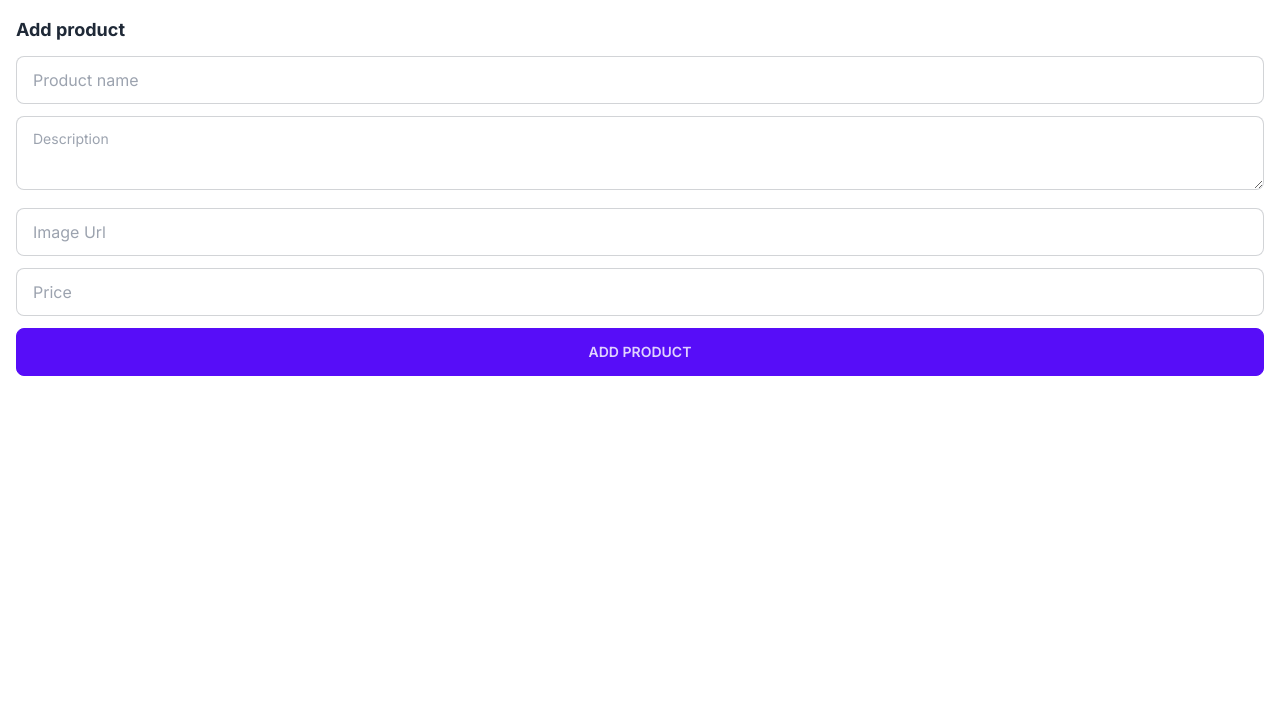
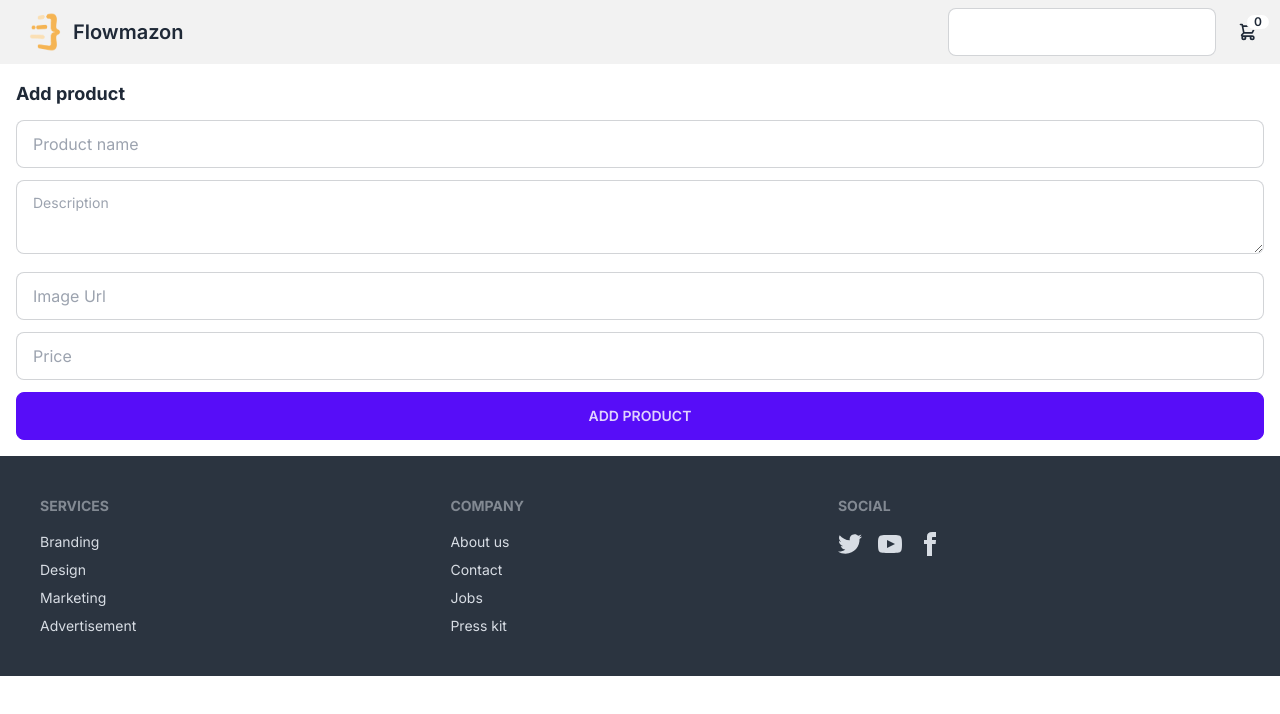
Before and after one commit to felipe300/nextjs-ecommerce, a Next.js app: page /add-product in a window 1280 px wide. Shown: the top 714 px of the page. Built offline with nearby package versions, Linux system fonts and the light colour scheme; no server answers.

Commit message:
feat: add navbar & footer

```diff
--- /dev/null
+++ b/src/app/Footer.tsx
@@ -0,0 +1,30 @@
+export default function Footer () {
+  return (
+    <footer className="p-10 bg-neutral text-neutral-content">
+      <div className="footer m-auto max-w-7xl">
+        <nav>
+          <span className="footer-title">Services</span>
+          <a className="link link-hover">Branding</a>
+          <a className="link link-hover">Design</a>
+          <a className="link link-hover">Marketing</a>
+          <a className="link link-hover">Advertisement</a>
+        </nav>
+        <nav>
+          <span className="footer-title">Company</span>
+          <a className="link link-hover">About us</a>
+          <a className="link link-hover">Contact</a>
+          <a className="link link-hover">Jobs</a>
+          <a className="link link-hover">Press kit</a>
+        </nav>
+        <nav>
+          <span className="footer-title">Social</span>
+          <div className="grid grid-flow-col gap-4">
+            <a><svg xmlns="http://www.w3.org/2000/svg" width="24" height="24" viewBox="0 0 24 24" className="fill-current"><path d="M24 4.557c-.883.392-1.832.656-2.828.775 1.017-.609 1.798-1.574 2.165-2.724-.951.564-2.005.974-3.127 1.195-.897-.957-2.178-1.555-3.594-1.555-3.179 0-5.515 2.966-4.797 6.045-4.091-.205-7.719-2.165-10.148-5.144-1.29 2.213-.669 5.108 1.523 6.574-.806-.026-1.566-.247-2.229-.616-.054 2.281 1.581 4.415 3.949 4.89-.693.188-1.452.232-2.224.084.626 1.956 2.444 3.379 4.6 3.419-2.07 1.623-4.678 2.348-7.29 2.04 2.179 1.397 4.768 2.212 7.548 2.212 9.142 0 14.307-7.721 13.995-14.646.962-.695 1.797-1.562 2.457-2.549z"></path></svg></a>
+            <a><svg xmlns="http://www.w3.org/2000/svg" width="24" height="24" viewBox="0 0 24 24" className="fill-current"><path d="M19.615 3.184c-3.604-.246-11.631-.245-15.23 0-3.897.266-4.356 2.62-4.385 8.816.029 6.185.484 8.549 4.385 8.816 3.6.245 11.626.246 15.23 0 3.897-.266 4.356-2.62 4.385-8.816-.029-6.185-.484-8.549-4.385-8.816zm-10.615 12.816v-8l8 3.993-8 4.007z"></path></svg></a>
+            <a><svg xmlns="http://www.w3.org/2000/svg" width="24" height="24" viewBox="0 0 24 24" className="fill-current"><path d="M9 8h-3v4h3v12h5v-12h3.642l.358-4h-4v-1.667c0-.955.192-1.333 1.115-1.333h2.885v-5h-3.808c-3.596 0-5.192 1.583-5.192 4.615v3.385z"></path></svg></a>
+          </div>
+        </nav>
+      </div>
+    </footer>
+  )
+}
--- /dev/null
+++ b/src/app/Nabar/Navbar.tsx
@@ -0,0 +1,40 @@
+import Image from "next/image";
+import Link from "next/link";
+import logo from "@/assets/logo.png"
+import { redirect } from "next/navigation";
+import { getCart } from "@/lib/db/cart";
+import ShoppingCartBtn from "./ShoppingCartBtn";
+
+async function searchProducts (formData: FormData) {
+"use server"
+  const searchQuery = formData.get("searchQuery")?.toString()
+
+  if(searchQuery) {
+    redirect(`/search?query=${searchQuery}`)
+  }
+}
+
+export default async function Navbar() {
+  const cart = await getCart()
+
+  return (
+    <section className="bg-base-200">
+      <div className="navbar max-w-7xl m-auto flex-col sm:flex-row gap-2">
+        <div className="flex-1">
+          <Link href="/" className="btn btn-ghost text-xl normal-case">
+            <Image src={logo} alt="Flowmazon logo" width={40} height={40} />
+            Flowmazon
+          </Link>
+        </div>
+        <div className="flex-none gap-2">
+          <form action={searchProducts}>
+            <div className="form-control">
+              <input name="searchQuery" className="input input-bordered w-full min-w-[200px]" />
+            </div>
+          </form>
+          <ShoppingCartBtn cart={cart} />
+        </div>
+      </div>
+    </section>
+  )
+}
--- /dev/null
+++ b/src/app/Nabar/ShoppingCartBtn.tsx
@@ -0,0 +1,51 @@
+"use client"
+
+import { ShoppingCart } from "@/lib/db/cart"
+import { formatPrice } from "@/lib/format"
+import Link from "next/link"
+
+type ShoppingCartBtnProps = {
+  cart: ShoppingCart | null
+}
+
+export default function ShoppingCartBtn ({ cart }: ShoppingCartBtnProps) {
+function closeDropdown () {
+    const el = document.activeElement as HTMLElement
+    if (el) {
+      el.blur()
+    }
+  }
+
+  return (
+    <div className="dropdown dropdown-end">
+      <label tabIndex={0} className="btn btn-ghost btn-circle">
+        <div className="indicator">
+          <svg
+            xmlns="http://www.w3.org/2000/svg"
+            className="h-5 w-5"
+            fill="none"
+            viewBox="0 0 24 24"
+            stroke="currentColor"
+          >
+            <path
+              strokeLinecap="round"
+              strokeLinejoin="round"
+              strokeWidth="2"
+              d="M3 3h2l.4 2M7 13h10l4-8H5.4M7 13L5.4 5M7 13l-2.293 2.293c-.63.63-.184 1.707.707 1.707H17m0 0a2 2 0 100 4 2 2 0 000-4zm-8 2a2 2 0 11-4 0 2 2 0 014 0z"
+            />
+          </svg>
+          <span className="badge badge-sm indicator-item">{cart?.size || 0}</span>
+        </div>
+      </label>
+      <div tabIndex={0} className="card dropdown-content card-compact mt-3 w-52 bg-base-100 shadow z-30">
+        <div className="card-body">
+          <span className="text-lg font-bold">{cart?.size || 0} items</span>
+          <span className="text-info">Subtotal: {formatPrice(cart?.subtotal || 0)}</span>
+          <div className="card-actions">
+            <Link href={"/cart"} className="btn btn-primary btn-block" onClick={closeDropdown}>View cart</Link>
+          </div>
+        </div>
+      </div>
+    </div>
+  )
+}
--- a/src/app/layout.tsx
+++ b/src/app/layout.tsx
@@ -1,6 +1,8 @@
 import './globals.css'
 import type { Metadata } from 'next'
 import { Inter } from 'next/font/google'
+import Navbar from './Nabar/Navbar'
+import Footer from './Footer'
 
 const inter = Inter({ subsets: ['latin'] })
 
@@ -17,9 +19,11 @@
   return (
     <html lang="en">
       <body className={inter.className}>
+        <Navbar />
         <main className='p-4 max-w-7xl m-auto min-w-[360px]'>
           {children}
         </main>
+        <Footer />
       </body>
     </html>
   )
```
Also changed, not shown: 1 other file (tests, documents, lock files or other folders).
